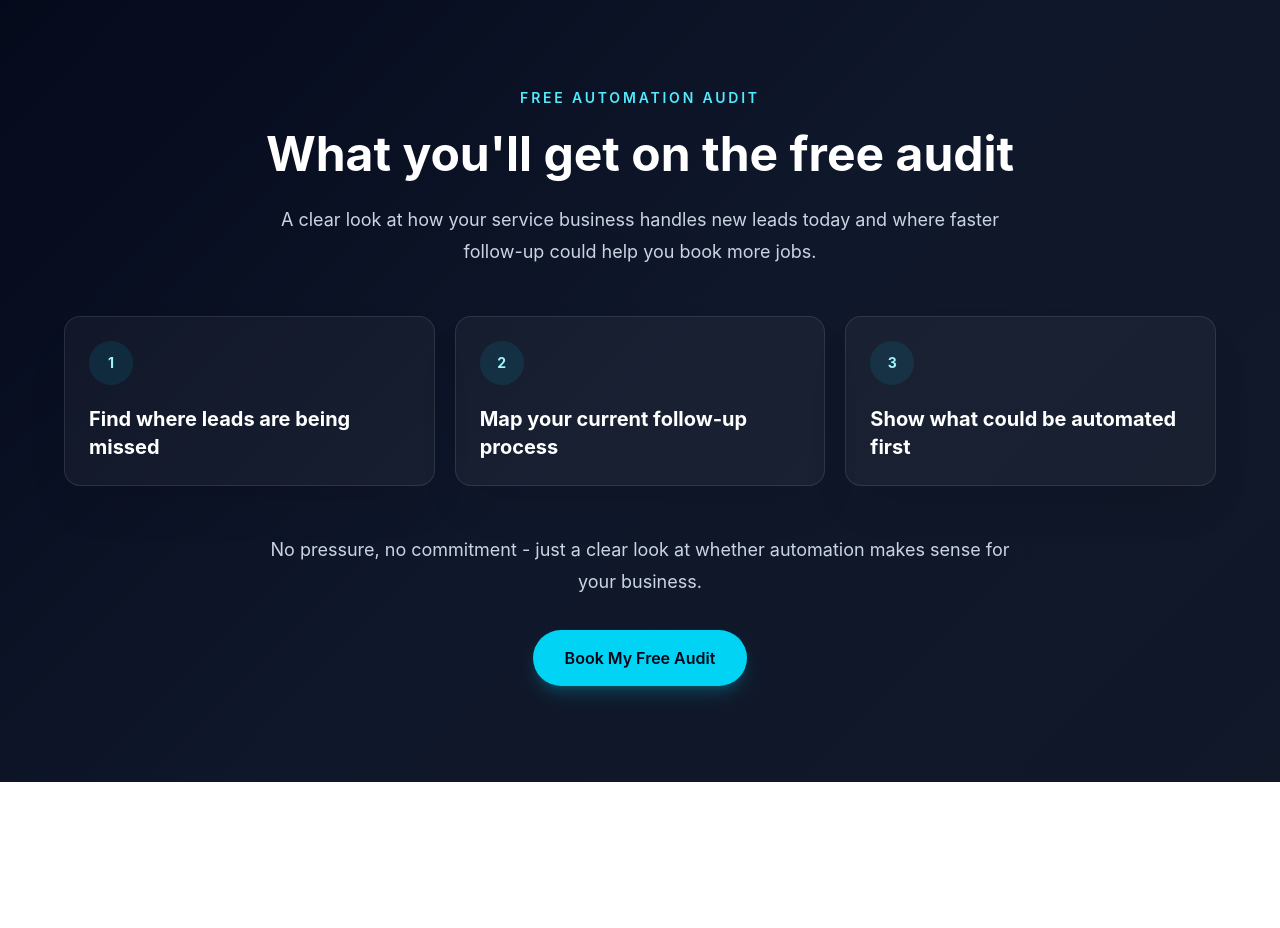
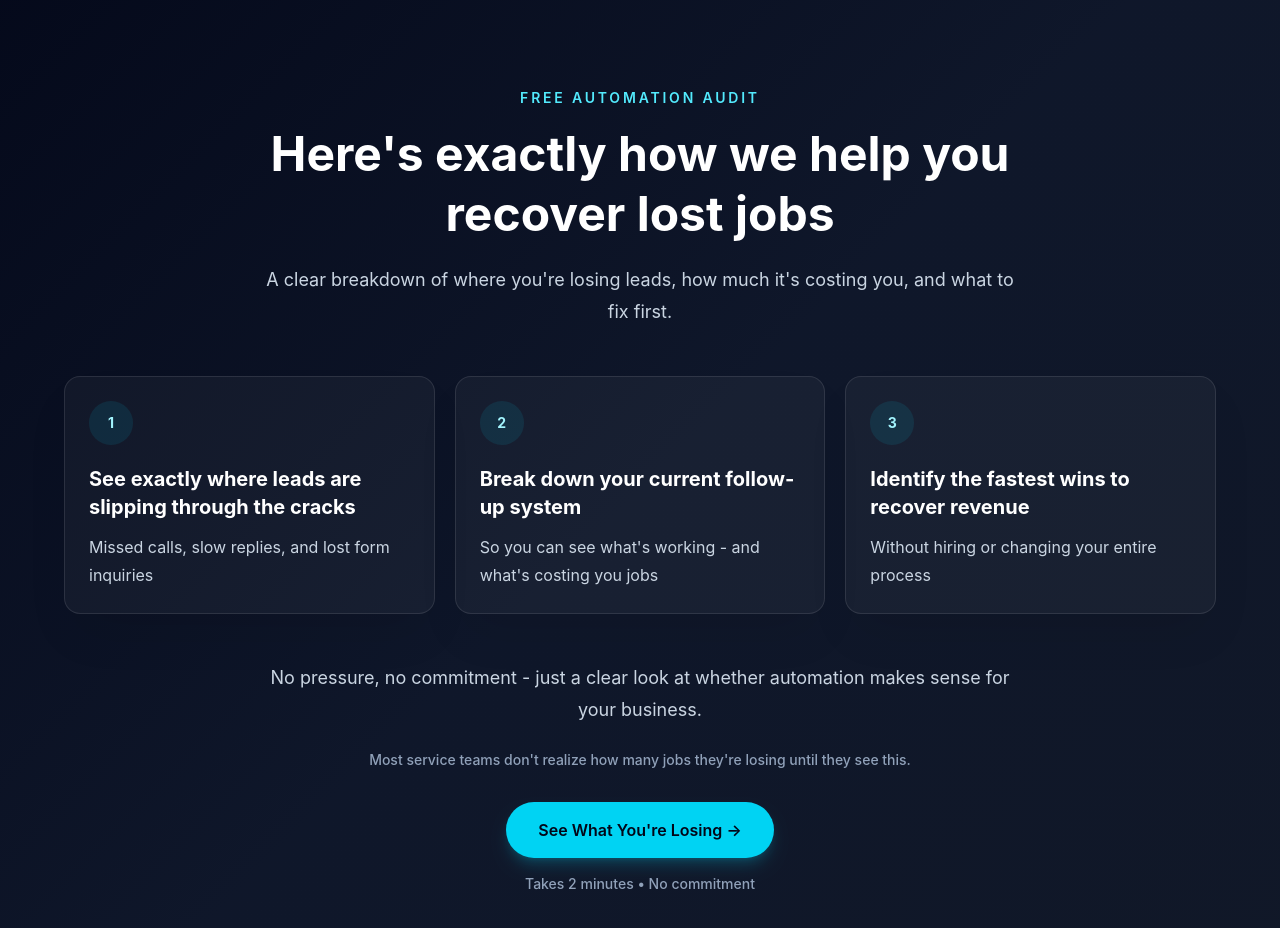
Before and after one commit to VjekoTRW/ai-agency-lead-capture, a React (Vite) app: page / in a window 1280 px wide. Shown: the part 4020-4948 px from the top of the page. Before the commit the page ends 4802 px from the top, so only its background shows below. Built offline with nearby package versions, Linux system fonts and the light colour scheme.

Commit message:
updated reinforcement section

```diff
--- a/src/App.tsx
+++ b/src/App.tsx
@@ -50,9 +50,18 @@ function App() {
   const bookingUrl = 'https://calendly.com/vjeko-ai/free-automation-audit'
 
   const auditBenefits = [
-    'Find where leads are being missed',
-    'Map your current follow-up process',
-    'Show what could be automated first',
+    {
+      title: 'See exactly where leads are slipping through the cracks',
+      text: 'Missed calls, slow replies, and lost form inquiries',
+    },
+    {
+      title: 'Break down your current follow-up system',
+      text: "So you can see what's working - and what's costing you jobs",
+    },
+    {
+      title: 'Identify the fastest wins to recover revenue',
+      text: 'Without hiring or changing your entire process',
+    },
   ]
 
   const isAssessmentComplete =
@@ -451,26 +460,29 @@ function App() {
               Free automation audit
             </p>
             <h2 className="text-3xl font-bold leading-tight text-white sm:text-4xl lg:text-5xl">
-              What you&apos;ll get on the free audit
+              Here&apos;s exactly how we help you recover lost jobs
             </h2>
             <p className="mt-5 text-lg leading-8 text-slate-300">
-              A clear look at how your service business handles new leads today
-              and where faster follow-up could help you book more jobs.
+              A clear breakdown of where you&apos;re losing leads, how much
+              it&apos;s costing you, and what to fix first.
             </p>
           </div>
 
           <div className="mt-12 grid gap-5 md:grid-cols-3">
             {auditBenefits.map((benefit, index) => (
               <div
-                key={benefit}
+                key={benefit.title}
                 className="rounded-2xl border border-white/10 bg-white/[0.04] p-6 shadow-2xl shadow-black/10"
               >
                 <span className="flex h-11 w-11 items-center justify-center rounded-full bg-cyan-400/10 text-sm font-bold text-cyan-200">
                   {index + 1}
                 </span>
                 <h3 className="mt-5 text-xl font-bold leading-7 text-white">
-                  {benefit}
+                  {benefit.title}
                 </h3>
+                <p className="mt-3 leading-7 text-slate-300">
+                  {benefit.text}
+                </p>
               </div>
             ))}
           </div>
@@ -480,14 +492,21 @@ function App() {
               No pressure, no commitment - just a clear look at whether
               automation makes sense for your business.
             </p>
+            <p className="mt-6 text-sm font-medium text-slate-400">
+              Most service teams don&apos;t realize how many jobs they&apos;re
+              losing until they see this.
+            </p>
             <a
               href={bookingUrl}
               target="_blank"
               rel="noopener noreferrer"
               className="mt-8 inline-flex rounded-full bg-cyan-400 px-8 py-4 text-base font-semibold text-slate-950 shadow-lg shadow-cyan-400/20 transition-all duration-200 hover:scale-105 hover:bg-cyan-300 hover:brightness-110 hover:shadow-xl hover:shadow-cyan-400/35 focus:outline-none focus:ring-2 focus:ring-cyan-300 focus:ring-offset-2 focus:ring-offset-slate-950"
             >
-              Book My Free Audit
+              See What You&apos;re Losing -&gt;
             </a>
+            <p className="mt-4 text-sm font-medium text-slate-400">
+              Takes 2 minutes &bull; No commitment
+            </p>
           </div>
         </div>
       </section>
```
